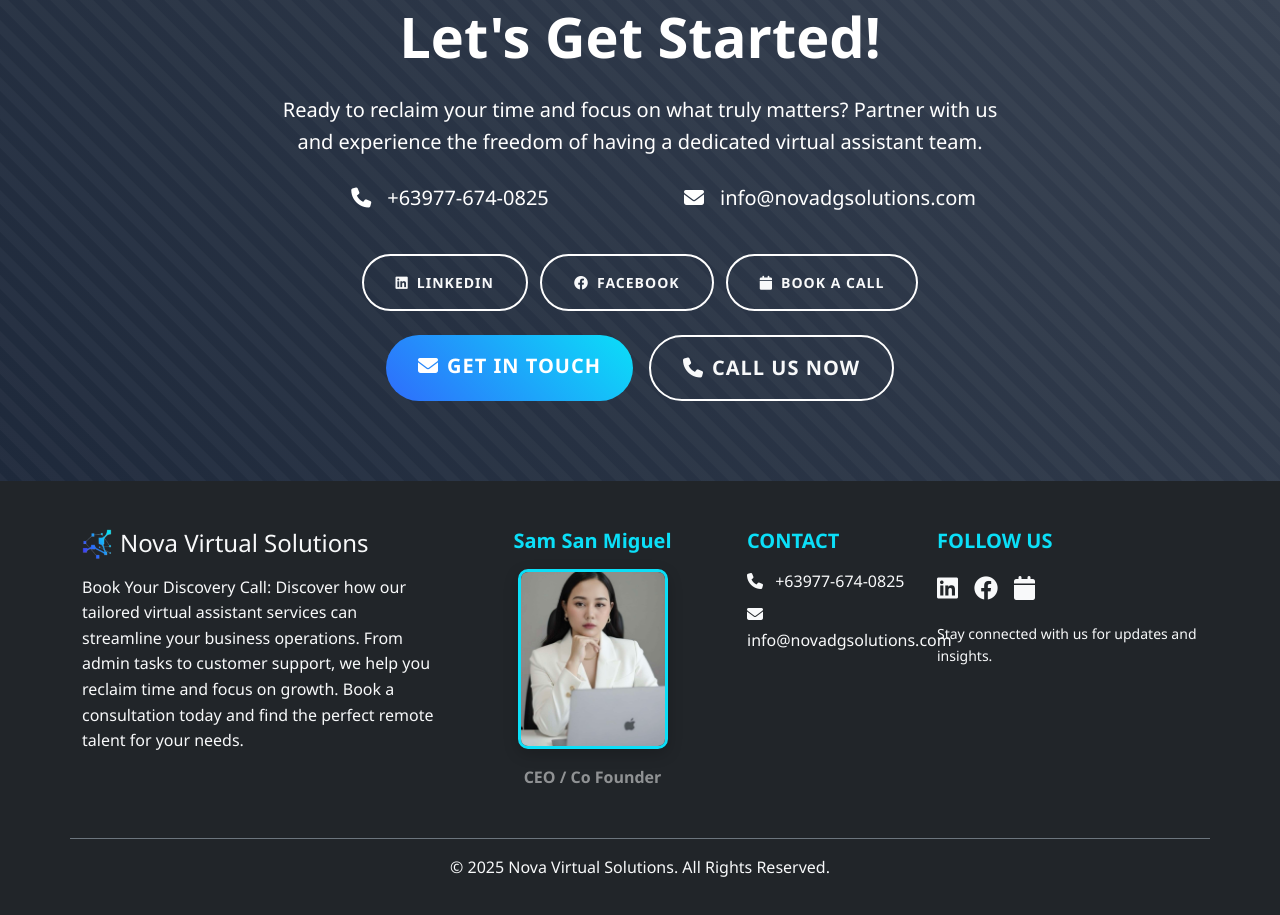
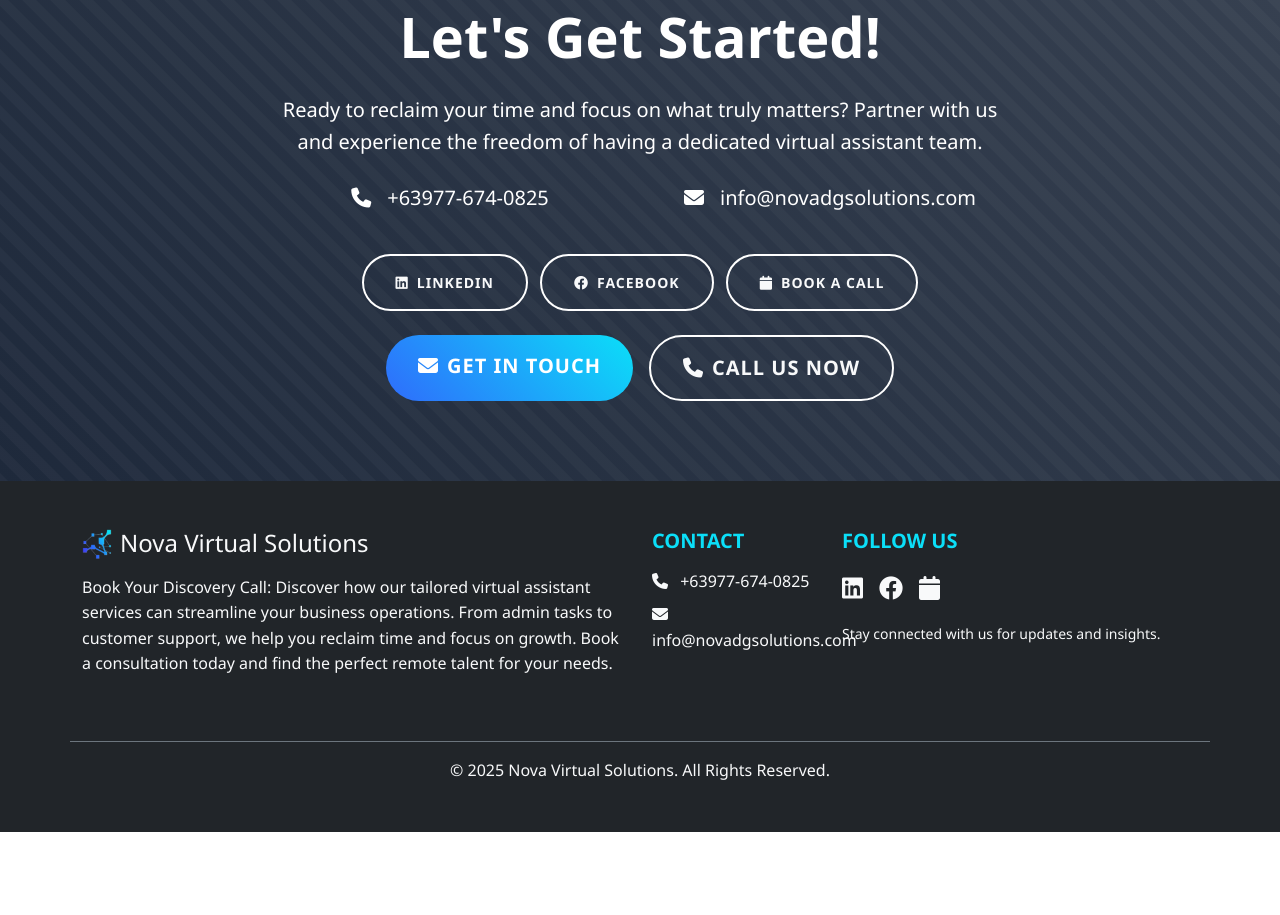
Before and after one commit to Rh4ndon/nova-solution, a plain HTML site: page index.html in a window 1280 px wide. Shown: the part 4060-4975 px from the top of the page. After the commit the page ends 4892 px from the top, so only its background shows below. Drawn offline with nearby package versions, Linux system fonts and the light colour scheme.

Commit message:
Update footer removing image of ceo

```diff
--- a/index.html
+++ b/index.html
@@ -862,7 +862,7 @@
         <div class="container">
             <div class="row">
                 <!-- Company Info -->
-                <div class="col-lg-4 col-md-6 mb-4">
+                <div class="col-lg-6 col-md-6 mb-4">
                     <div class="d-flex align-items-center mb-3">
                         <img src="images/favicon.ico" alt="Nova Virtual Solutions Logo" class="logo me-2" height="30">
                         <h4 class="mb-0">Nova Virtual Solutions</h4>
@@ -870,14 +870,7 @@
                     <p class="mb-3">Book Your Discovery Call: Discover how our tailored virtual assistant services can streamline your business operations. From admin tasks to customer support, we help you reclaim time and focus on growth. Book a consultation today and find the perfect remote talent for your needs.</p>
                 </div>
 
-                <!-- Sam San Miguel Column -->
-            <div class="col-lg-3 col-md-6 mb-4 text-center">
-                <h5 class="mb-3">Sam San Miguel</h5>
-                <div class="sam-image-container mb-3">
-                    <img src="images/ceo.jpg" alt="Sam San Miguel" class="sam-image">
-                </div>
-                <p class="text-white-50 mb-0"><strong>CEO / Co Founder</strong></p>
-            </div>
+
 
                 <!-- Contact Info -->
                 <div class="col-lg-2 col-md-6 mb-4">
@@ -895,7 +888,7 @@
                 </div>
 
                 <!-- Social Media -->
-                <div class="col-lg-3 col-md-6 mb-4">
+                <div class="col-lg-4 col-md-6 mb-4">
                     <h5 class="mb-3">FOLLOW US</h5>
                     <div class="d-flex gap-3 mb-3">
                         <a href="https://www.linkedin.com/company/novadgsolutions/" target="_blank" class="text-light fs-4">
```
